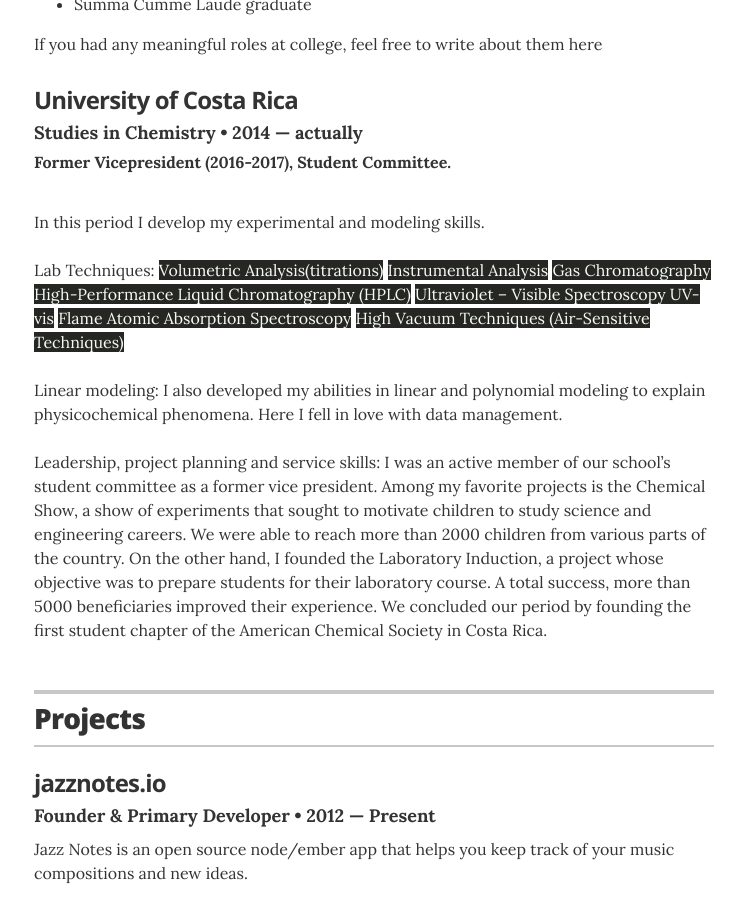
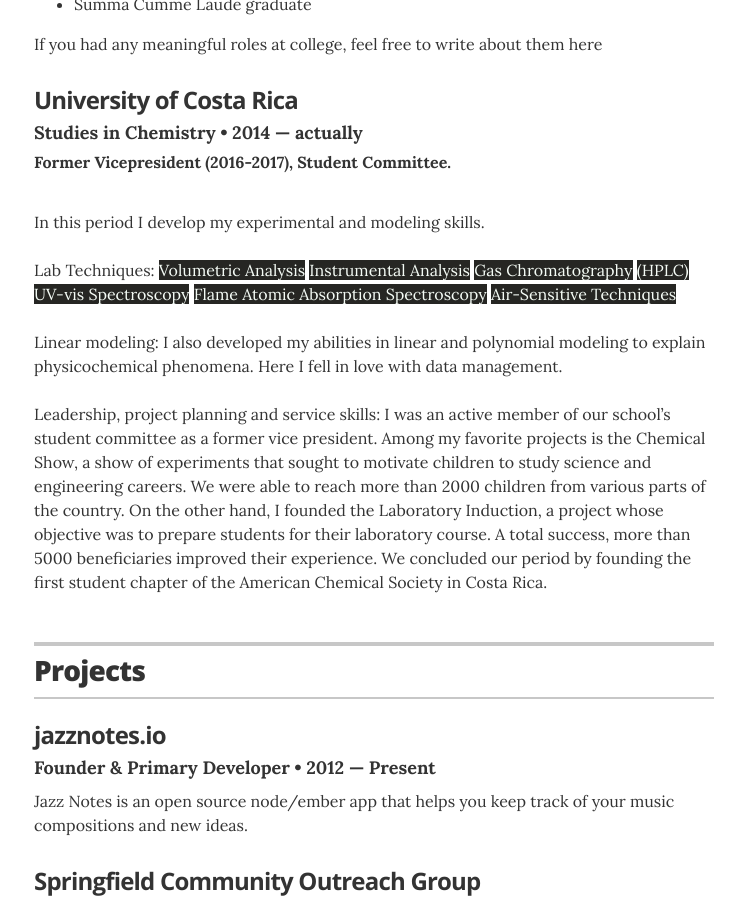
Before and after one commit to jeff0994/jeff0994.github.io, a Jekyll site: the page built from index.html, in a window 1280 px wide and 900 px high, scrolled down 1446 px. Shown: the whole window, without its empty margins (266-1011 px from the left). Built offline with Jekyll 4.4.1, drawn with Linux system fonts in a browser that asks for light colours.

Commit message:
Update education.yml

```diff
--- a/_data/education.yml
+++ b/_data/education.yml
@@ -12,8 +12,8 @@
   award: Former Vicepresident (2016-2017), Student Committee.
   summary: <br> In this period I develop my experimental and modeling skills.</br>
 
-           <br/>Lab Techniques:</b> <mark>Volumetric Analysis(titrations)</mark> <mark>Instrumental Analysis</mark> <mark>Gas Chromatography</mark> <mark>High-Performance Liquid Chromatography (HPLC)</mark>
-           <mark>Ultraviolet – Visible Spectroscopy UV-vis</mark> <mark>Flame Atomic Absorption Spectroscopy</mark> <mark>High Vacuum Techniques (Air-Sensitive Techniques)</mark><br>
+           <br/>Lab Techniques:</b> <mark>Volumetric Analysis</mark> <mark>Instrumental Analysis</mark> <mark>Gas Chromatography</mark> <mark>(HPLC)</mark>
+           <mark>UV-vis Spectroscopy</mark> <mark>Flame Atomic Absorption Spectroscopy</mark> <mark>Air-Sensitive Techniques</mark><br>
            <br/>Linear modeling:</b> I also developed my abilities in linear and polynomial modeling to explain physicochemical phenomena. Here I fell in love with data management.
 
            <br/><br>Leadership, project planning and service skills:</b> I was an active member of our school’s student committee as a former vice president. Among my favorite projects is the Chemical Show, a show of experiments that sought to motivate children to study science and engineering careers. We were able to reach more than 2000 children from various parts of the country.
```
